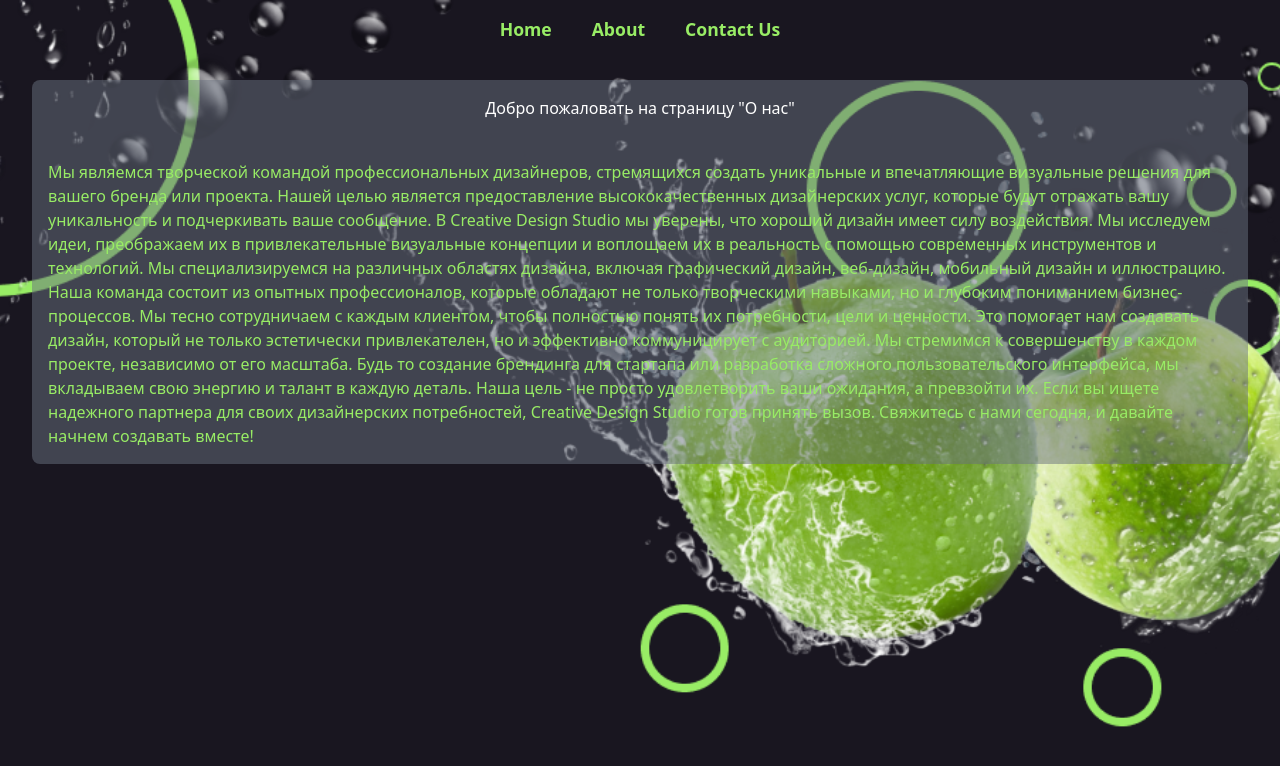
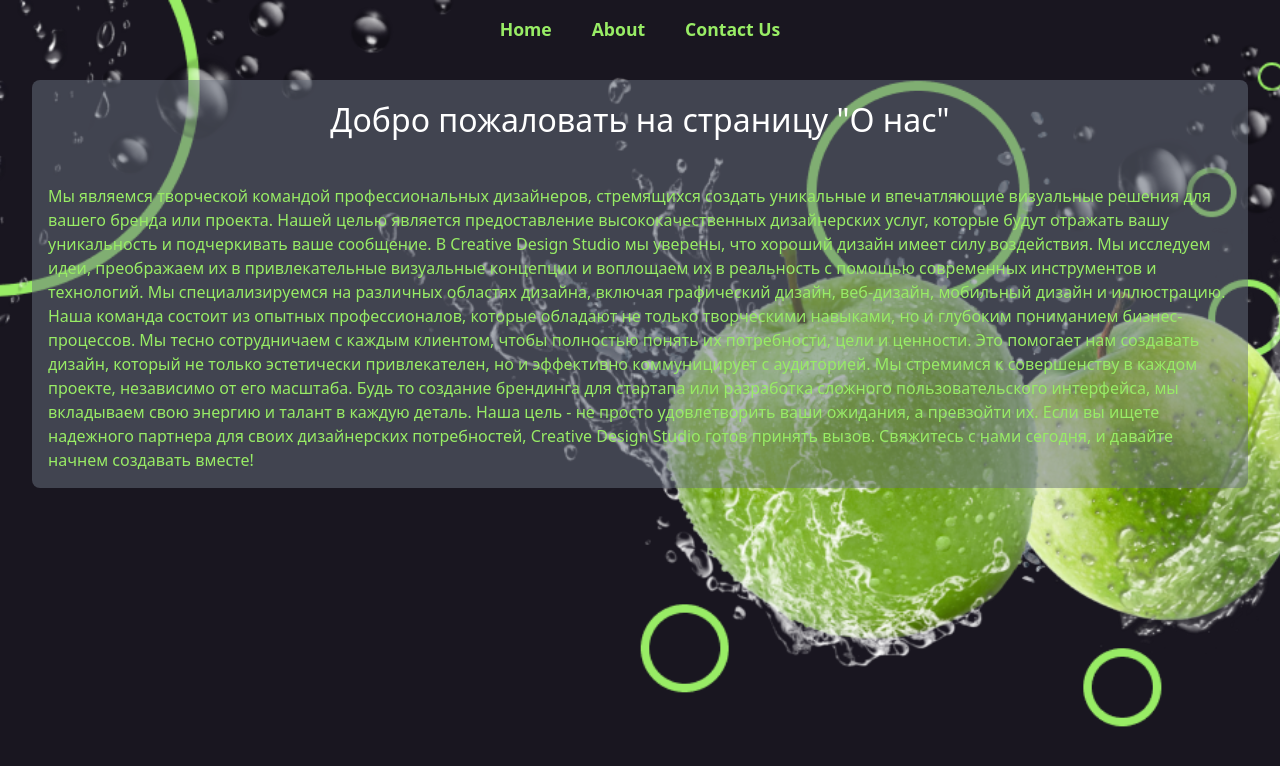
Before and after one commit to bumerboy86/creative, a React (Vite) app: page /creative/about in a window 1280 px wide. Shown: the top 766 px of the page. Built offline with nearby package versions, Linux system fonts and the light colour scheme.

Commit message:
корректирован размер текста в страничке о нас

```diff
--- a/src/containers/About/About.tsx
+++ b/src/containers/About/About.tsx
@@ -2,7 +2,7 @@ const About = () =>  {
     return (
         <div className="flex flex-col justify-center box-border pt-[5rem]">
             <div className="bg-gray-500 bg-opacity-50 flex flex-col p-[1rem] rounded-lg box-border mx-auto max-w-full mr-[2rem] ml-[2rem]" >
-                <h2 className="text-center text-white mb-10">Добро пожаловать на страницу "О нас"</h2>
+                <p className="text-center text-white mb-10 text-[1.5rem] sm:text-[2rem]">Добро пожаловать на страницу "О нас"</p>
                 <p className="break-words text-[#98ec65] p-0 m-0">
                     Мы являемся творческой командой профессиональных дизайнеров, стремящихся создать уникальные и впечатляющие визуальные решения для вашего бренда или проекта. Нашей целью является предоставление высококачественных дизайнерских услуг, которые будут отражать вашу уникальность и подчеркивать ваше сообщение.
                     В Creative Design Studio мы уверены, что хороший дизайн имеет силу воздействия. Мы исследуем идеи, преображаем их в привлекательные визуальные концепции и воплощаем их в реальность с помощью современных инструментов и технологий. Мы специализируемся на различных областях дизайна, включая графический дизайн, веб-дизайн, мобильный дизайн и иллюстрацию.
```
